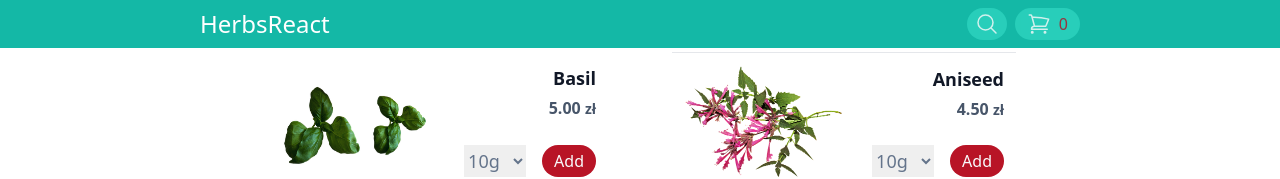
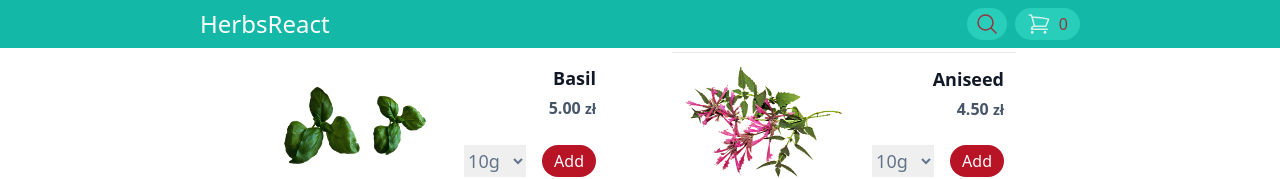
Before and after one commit to bartoszGic/HerbsReact, a React (Create React App) app: page / in a window 1280 px wide. Shown: the top 179 px of the page. Built offline with nearby package versions, Linux system fonts and the light colour scheme.

Commit message:
debugging search input

```diff
--- a/src/App.js
+++ b/src/App.js
@@ -3,13 +3,12 @@ import { useState } from "react";
 import CartProvider from "./components/store/CartProvider";
 import Header from "./components/Header/Header";
 import HerbsList from './components/Goods/HerbsList'
-import SearchInput from "./components/UI/SearchInput";
+import SearchInput from "./components/Search/SearchInput";
 import HERBS from "./herbsDatas/herbsDatas";
 
 function App() {
   const [cart, setCart] = useState(false)
   const [search, setSearch] = useState(false)
-  const [herbsAreFiltred, setHerbsAreFiltred] = useState(false)
   const [herbsList, setHerbsList] = useState(HERBS)
 
   const showCartHandler = () => {
@@ -27,17 +26,19 @@ function App() {
   const actualHerbList = (filtredData) => {
     setHerbsList(filtredData)
   }
-  const onColorHandler = () => {
-    setHerbsAreFiltred(true)
-  }
 
   return (
     <CartProvider>
       {cart && <Cart onHideCart={hideCartHandler} />}
-      {search && <SearchInput onHideSearchInput={hideSearchInputHandler} actualHerbList={actualHerbList} onOnColorHandler={onColorHandler} />}
-      <Header onShowCart={showCartHandler} onShowSearchInput={showSearchInputHandler} colorOfLoupe={herbsAreFiltred} />
+      {search && <SearchInput
+        onHideSearchInput={hideSearchInputHandler}
+        actualHerbList={actualHerbList} />}
+      <Header
+        onShowCart={showCartHandler}
+        onShowSearchInput={showSearchInputHandler} />
       <main className="flex justify-center w-full">
-        <HerbsList filtredHerbsList={herbsList} />
+        <HerbsList
+          filtredHerbsList={herbsList} />
       </main>
     </CartProvider>
   );
--- a/src/components/Goods/Herb.js
+++ b/src/components/Goods/Herb.js
@@ -29,7 +29,6 @@ const Herb = (props) => {
             price: price,
             img: props.img
         })
-        console.log(props.img);
     }
 
 
--- a/src/components/Header/Header.js
+++ b/src/components/Header/Header.js
@@ -2,12 +2,13 @@ import CartBtn from './CartBtn'
 import SearchBtn from './SearchBtn'
 
 const Header = (props) => {
+
     return (
         <header className='fixed bg-teal-500 text-white w-full'>
             <section className='flex justify-between max-w-4xl mx-auto items-center p-2'>
                 <h1 className='text-2xl'>HerbsReact</h1>
                 <div className='flex'>
-                    <SearchBtn onClick={props.onShowSearchInput} colorOfLoupe={props.colorOfLoupe} />
+                    <SearchBtn onClick={props.onShowSearchInput} />
                     <CartBtn onClick={props.onShowCart} />
                 </div>
             </section>
--- a/src/components/Header/SearchBtn.js
+++ b/src/components/Header/SearchBtn.js
@@ -1,9 +1,12 @@
 const SearchBtn = (props) => {
+    const storedSearchInput = localStorage.searchValue;
+    let colorOfLoupe
+    storedSearchInput !== '' ? colorOfLoupe = 'text-[#B81426]' : colorOfLoupe = 'text-white'
     return (
         <button className='flex group items-center bg-teal-400 rounded-2xl mr-2 py-1 px-2 opacity-80 transition duration-200 hover:shadow-none hover:opacity-100 max-sm:focus:opacity-100'
             onClick={props.onClick}>
             <span>
-                <svg xmlns="http://www.w3.org/2000/svg" fill="none" viewBox="0 0 24 24" strokeWidth={1.5} stroke="currentColor" className={`w-6 h-6 ${props.colorOfLoupe && `text-[#B81426]`}`}>
+                <svg xmlns="http://www.w3.org/2000/svg" fill="none" viewBox="0 0 24 24" strokeWidth={1.5} stroke="currentColor" className={`w-6 h-6  ${colorOfLoupe}`}>
                     <path strokeLinecap="round" strokeLinejoin="round" d="M21 21l-5.197-5.197m0 0A7.5 7.5 0 105.196 5.196a7.5 7.5 0 0010.607 10.607z" />
                 </svg>
             </span>
--- a/src/components/UI/SearchInput.js
+++ b/src/components/Search/SearchInput.js
@@ -1,4 +1,4 @@
-import Modal from "./Modal"
+import Modal from "../UI/Modal"
 import HERBS from "../../herbsDatas/herbsDatas"
 import { useEffect, useState } from "react"
 
@@ -22,9 +22,9 @@ const SearchInput = (props) => {
             setError(true)
         } else {
             setError(false)
-            props.onOnColorHandler()
             props.onHideSearchInput()
         }
+
     }
 
     const filterHerbs = (input, herbs) => {
@@ -38,6 +38,8 @@ const SearchInput = (props) => {
 
     useEffect(() => {
         setinputValue(localStorage.getItem('searchValue'))
+        // localStorage.removeItem('searchValue')
+        console.log('effect');
     }, [])
 
     return (
```
